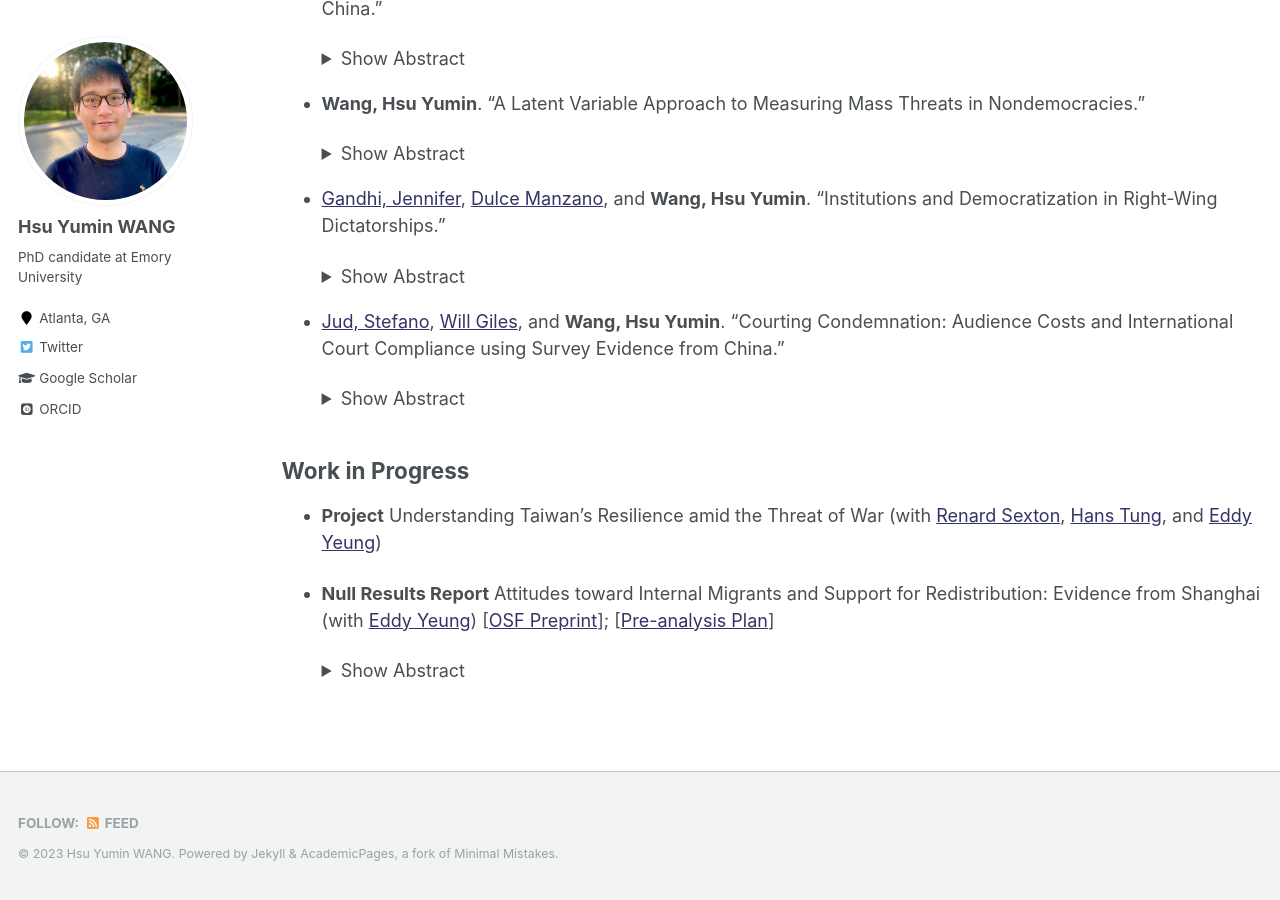
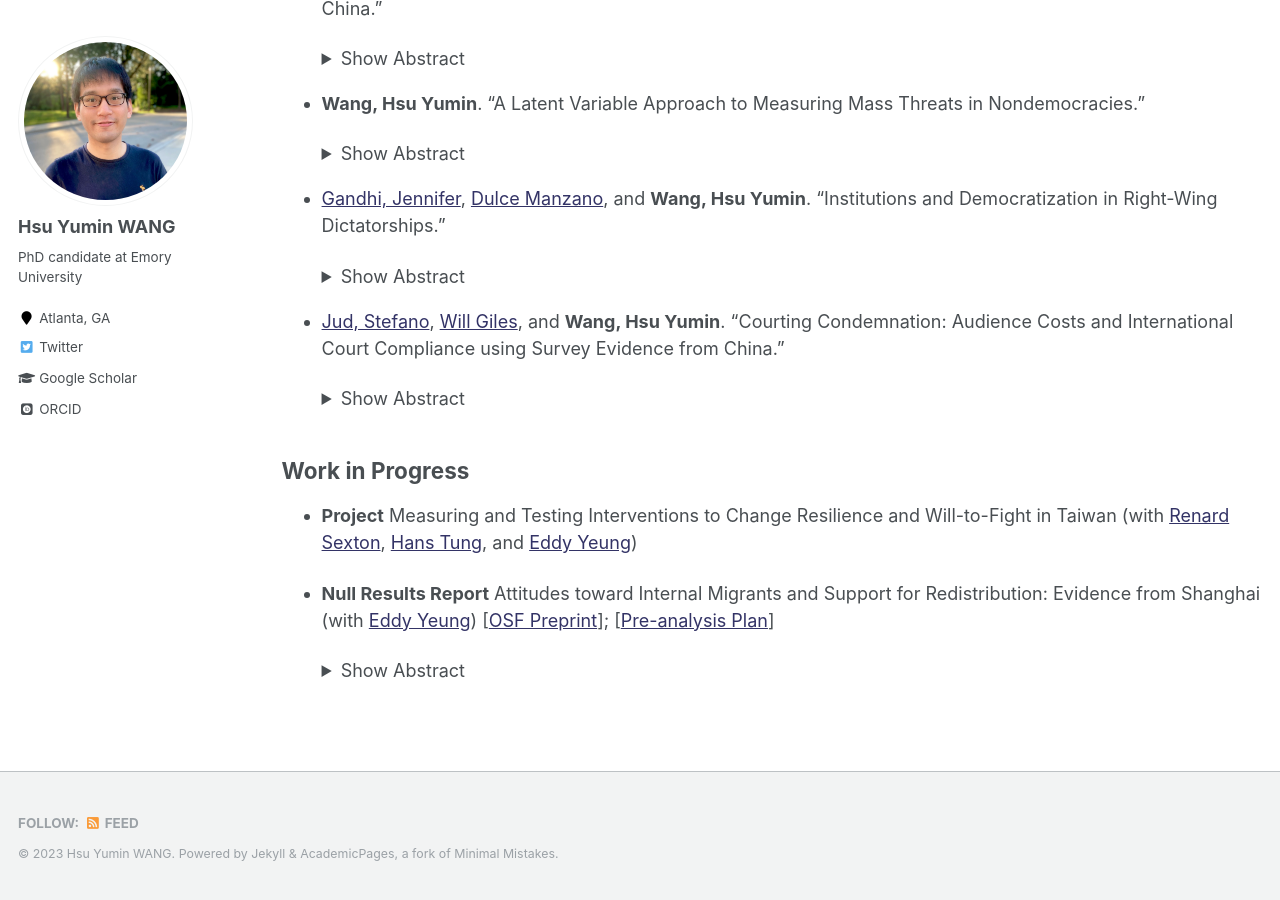
Before and after one commit to hsuyumin/hsuyumin.github.io, a Jekyll site: the page built from _pages/publications.md, in a window 1280 px wide and 900 px high, scrolled down 974 px. Built offline with Jekyll 4.4.1, drawn with Linux system fonts in a browser that asks for light colours; some web fonts are replaced.

Commit message:
Update publications.md

```diff
--- a/_pages/publications.md
+++ b/_pages/publications.md
@@ -96,7 +96,7 @@ redirect_from:
 
 ## Work in Progress
 
-* **Project** Understanding Taiwan’s Resilience amid the Threat of War (with [Renard Sexton](https://renardsexton.com/), [Hans Tung](https://homepage.ntu.edu.tw/~hanstung/Home.html), and [Eddy Yeung](https://eddy-yeung.github.io/))
+* **Project** Measuring and Testing Interventions to Change Resilience and Will-to-Fight in Taiwan (with [Renard Sexton](https://renardsexton.com/), [Hans Tung](https://homepage.ntu.edu.tw/~hanstung/Home.html), and [Eddy Yeung](https://eddy-yeung.github.io/))
 
 * **Null Results Report** Attitudes toward Internal Migrants and Support for Redistribution: Evidence from Shanghai (with [Eddy Yeung](https://eddy-yeung.github.io/))
   [[OSF Preprint](https://osf.io/eymhu/)]; [[Pre-analysis Plan](https://osf.io/fg2d6)]
```
